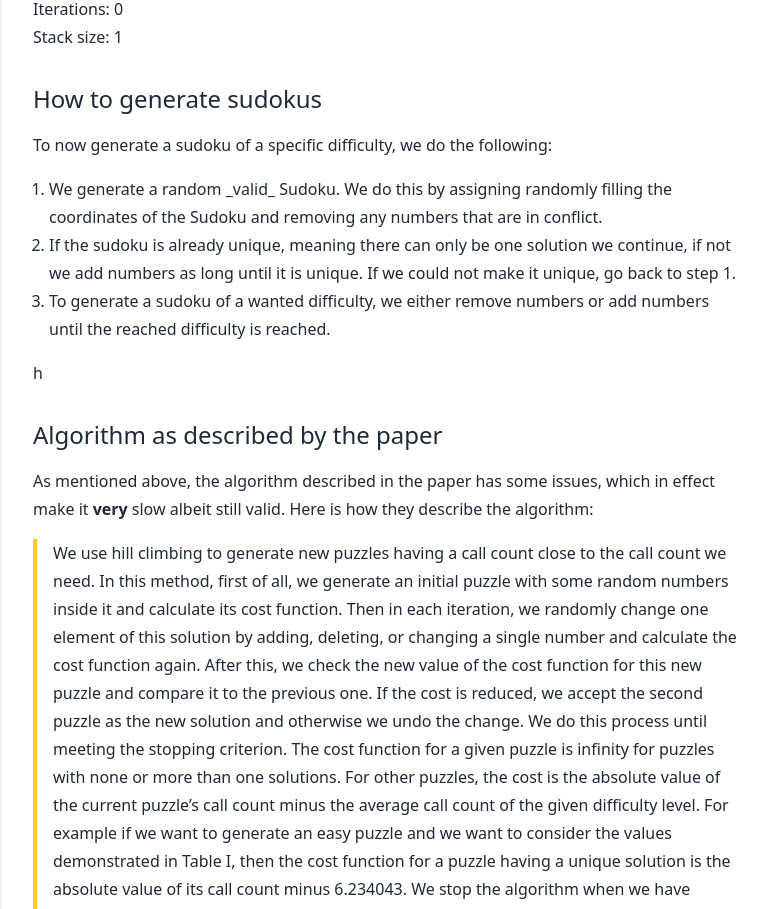
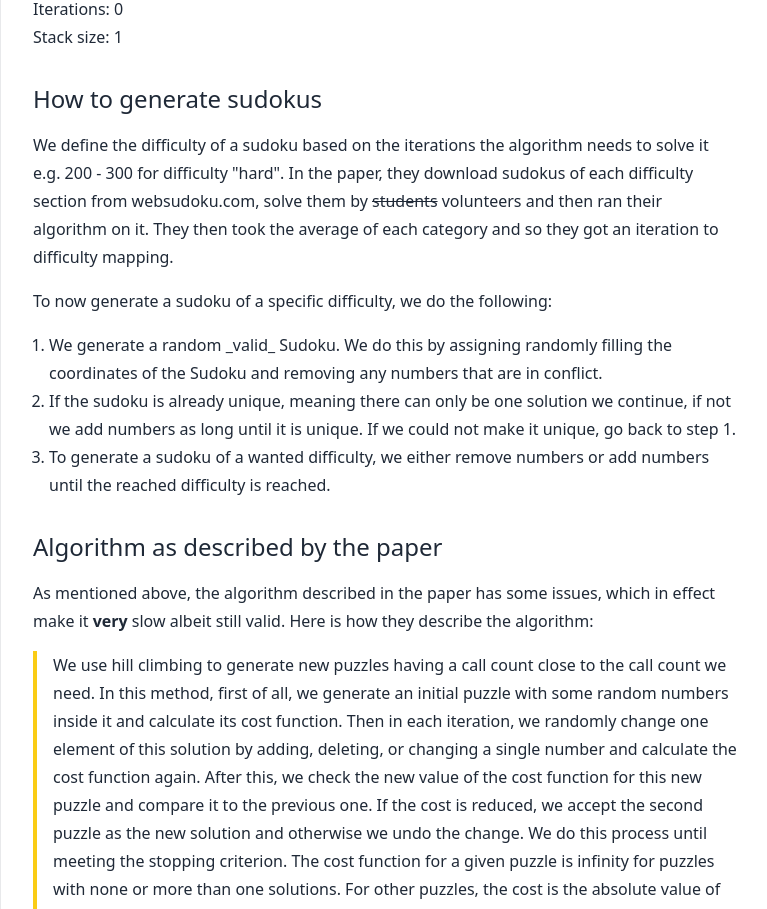
Before and after one commit to TN1ck/tn1ck.com, a Next.js app: page /blog/how-to-generate-sudokus in a window 1280 px wide. Shown: the part 4540-5449 px from the top of the page, without its empty margins (255-1022 px from the left). Built offline with nearby package versions, Linux system fonts and the light colour scheme.

Commit message:
chore: add small section

```diff
--- a/pages/blog/how-to-generate-sudokus.tsx
+++ b/pages/blog/how-to-generate-sudokus.tsx
@@ -439,6 +439,14 @@ const Hashcode: NextPage = () => {
         />
         <h3>How to generate sudokus</h3>
         <p>
+          We define the difficulty of a sudoku based on the iterations the
+          algorithm needs to solve it e.g. 200 - 300 for difficulty "hard". In
+          the paper, they download sudokus of each difficulty section from
+          websudoku.com, solve them by <s> students</s> volunteers and then ran
+          their algorithm on it. They then took the average of each category and
+          so they got an iteration to difficulty mapping.
+        </p>
+        <p>
           To now generate a sudoku of a specific difficulty, we do the
           following:
         </p>
@@ -458,7 +466,7 @@ const Hashcode: NextPage = () => {
             numbers or add numbers until the reached difficulty is reached.
           </li>
         </ol>
-        h<h3 id="criticism">Algorithm as described by the paper</h3>
+        <h3 id="criticism">Algorithm as described by the paper</h3>
         <p>
           As mentioned above, the algorithm described in the paper has some
           issues, which in effect make it <strong>very</strong> slow albeit
```
